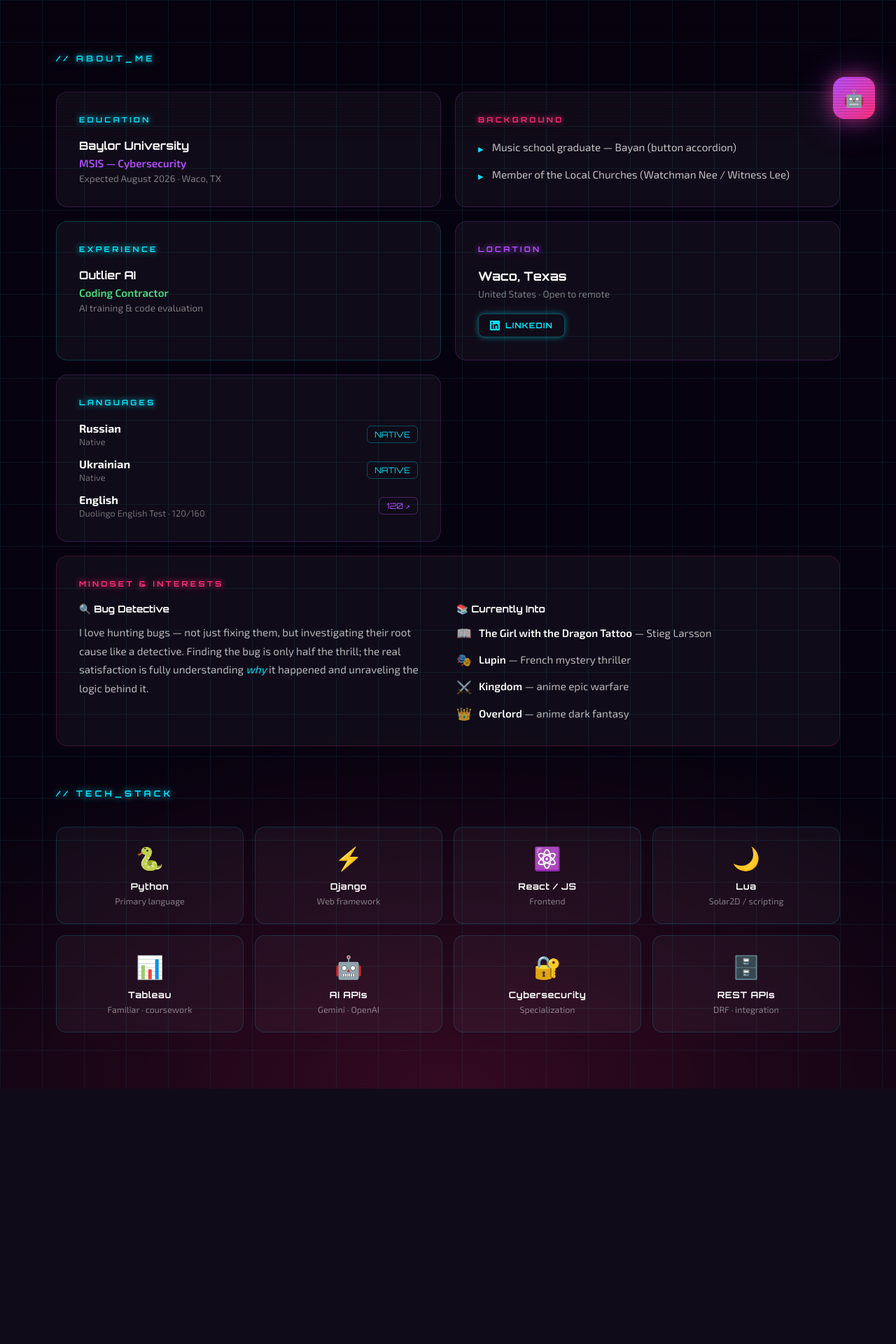
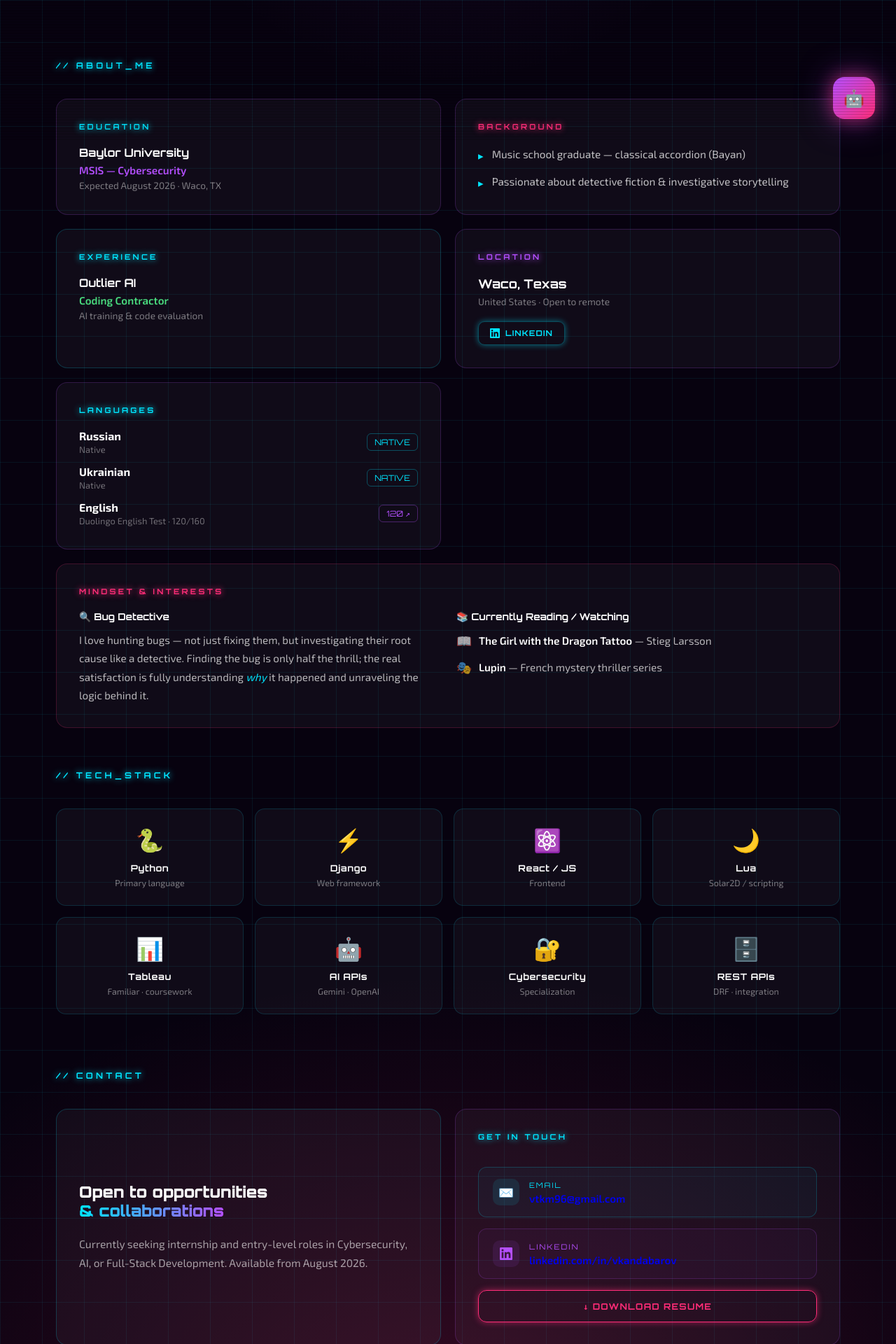
Before and after one commit to vitalii123-baylor/DjangoPortfolioBaylor, a Django app: page / in a window 1280 px wide. Shown: the part 600-2520 px from the top of the page at 70% size. Before the commit the page ends 2155 px from the top, so only its background shows below. Run offline with Django 4.2, Linux system fonts and the light colour scheme.

Commit message:
Add CV download, avatar, contact section, professional polish
- Add VK avatar with rotating neon rings and online status dot
- Add Contact section: email, LinkedIn, Download Resume button
- PDF resume served from static/Profile.pdf with direct download
- Remove anime and church from About — reframed professionally
- Fix Portfolio AI Bot project link to point to home page (/)
- Download CV button in hero now downloads PDF directly

Co-Authored-By: Claude Sonnet 4.6 <noreply@anthropic.com>

```diff
--- a/apps/core/templates/core/home.html
+++ b/apps/core/templates/core/home.html
@@ -216,6 +216,10 @@
         from { opacity:0; transform:translateY(10px); }
         to   { opacity:1; transform:translateY(0); }
     }
+    @keyframes spin {
+        from { transform:rotate(0deg); }
+        to   { transform:rotate(360deg); }
+    }
     @keyframes blink { 0%,100%{opacity:1} 50%{opacity:0} }
     .cursor { display:inline-block; width:2px; height:1em; background:var(--cyan); margin-left:3px; vertical-align:middle; animation:blink 1s infinite; box-shadow:0 0 8px var(--cyan); }
     .floating         { animation: float 5s ease-in-out infinite; }
@@ -341,12 +345,25 @@
 
             <div style="display:flex; gap:14px; flex-wrap:wrap;">
                 <a href="{% url 'projects' %}" class="btn-neon">View Projects</a>
-                <a href="/api/expenses/dashboard/" class="btn-pink">Launch App</a>
+                <a href="{% static 'Profile.pdf' %}" download="Vitalii_Kandabarov_CV.pdf" class="btn-pink">↓ Download CV</a>
             </div>
         </div>
 
-        <!-- RETRO SUN VISUAL -->
+        <!-- AVATAR + SUN VISUAL -->
         <div style="display:flex; flex-direction:column; align-items:center; gap:0;">
+
+            <!-- Avatar -->
+            <div style="position:relative; margin-bottom:24px;">
+                <div style="width:110px; height:110px; border-radius:50%; background:linear-gradient(135deg,var(--purple),var(--pink)); display:flex; align-items:center; justify-content:center; font-family:'Orbitron',monospace; font-size:2rem; font-weight:900; color:#fff; box-shadow:0 0 30px var(--pink-glow), 0 0 60px var(--purple-glow); position:relative; z-index:1;">
+                    VK
+                </div>
+                <!-- rotating ring -->
+                <div style="position:absolute; inset:-6px; border-radius:50%; border:2px solid transparent; border-top-color:var(--cyan); border-right-color:var(--purple); animation:spin 4s linear infinite;"></div>
+                <div style="position:absolute; inset:-12px; border-radius:50%; border:1px solid transparent; border-bottom-color:var(--pink); border-left-color:rgba(0,229,255,0.3); animation:spin 8s linear infinite reverse;"></div>
+                <!-- status dot -->
+                <div style="position:absolute; bottom:6px; right:6px; width:14px; height:14px; background:#4ade80; border-radius:50%; border:2px solid var(--bg); box-shadow:0 0 8px #4ade80; z-index:2;"></div>
+            </div>
+
             <div class="sun-scene">
                 <!-- sonar rings behind sun -->
                 <div class="sun-rings">
@@ -406,11 +423,11 @@
             <div style="display:flex; flex-direction:column; gap:13px; font-size:0.95rem; color:rgba(255,255,255,0.75); line-height:1.6;">
                 <div style="display:flex; align-items:flex-start; gap:12px;">
                     <span style="color:var(--cyan); flex-shrink:0; margin-top:2px;">▸</span>
-                    <span>Music school graduate — Bayan (button accordion)</span>
+                    <span>Music school graduate — classical accordion (Bayan)</span>
                 </div>
                 <div style="display:flex; align-items:flex-start; gap:12px;">
                     <span style="color:var(--cyan); flex-shrink:0; margin-top:2px;">▸</span>
-                    <span>Member of the Local Churches (Watchman Nee / Witness Lee)</span>
+                    <span>Passionate about detective fiction & investigative storytelling</span>
                 </div>
             </div>
         </div>
@@ -481,7 +498,7 @@
                     </p>
                 </div>
                 <div>
-                    <div style="font-family:'Orbitron',monospace; font-size:0.85rem; font-weight:700; color:#fff; margin-bottom:12px;">📚 Currently Into</div>
+                    <div style="font-family:'Orbitron',monospace; font-size:0.85rem; font-weight:700; color:#fff; margin-bottom:12px;">📚 Currently Reading / Watching</div>
                     <div style="display:flex; flex-direction:column; gap:10px; font-size:0.95rem; color:rgba(255,255,255,0.7); line-height:1.6;">
                         <div style="display:flex; align-items:center; gap:10px;">
                             <span style="font-size:1.1rem;">📖</span>
@@ -489,15 +506,7 @@
                         </div>
                         <div style="display:flex; align-items:center; gap:10px;">
                             <span style="font-size:1.1rem;">🎭</span>
-                            <span><span style="color:#fff; font-weight:600;">Lupin</span> — French mystery thriller</span>
-                        </div>
-                        <div style="display:flex; align-items:center; gap:10px;">
-                            <span style="font-size:1.1rem;">⚔️</span>
-                            <span><span style="color:#fff; font-weight:600;">Kingdom</span> — anime epic warfare</span>
-                        </div>
-                        <div style="display:flex; align-items:center; gap:10px;">
-                            <span style="font-size:1.1rem;">👑</span>
-                            <span><span style="color:#fff; font-weight:600;">Overlord</span> — anime dark fantasy</span>
+                            <span><span style="color:#fff; font-weight:600;">Lupin</span> — French mystery thriller series</span>
                         </div>
                     </div>
                 </div>
@@ -559,6 +568,60 @@
             <div class="skill-icon">🗄️</div>
             <div class="skill-name">REST APIs</div>
             <div class="skill-sub">DRF · integration</div>
+        </div>
+
+    </div>
+</div>
+
+<!-- ═══════════ CONTACT ═══════════ -->
+<div class="reveal" style="max-width:1200px; margin:0 auto; padding:0 40px 100px;">
+    <div class="section-label">// CONTACT</div>
+
+    <div style="display:grid; grid-template-columns:1fr 1fr; gap:20px;">
+
+        <div class="about-card" style="border-color:rgba(0,229,255,0.2); display:flex; flex-direction:column; justify-content:center; gap:20px;">
+            <div style="font-family:'Orbitron',monospace; font-size:1.4rem; font-weight:900; line-height:1.2;">
+                Open to opportunities<br>
+                <span style="background:linear-gradient(90deg,var(--cyan),var(--purple)); -webkit-background-clip:text; -webkit-text-fill-color:transparent;">& collaborations</span>
+            </div>
+            <p style="font-size:0.97rem; color:rgba(255,255,255,0.6); line-height:1.75;">
+                Currently seeking internship and entry-level roles in Cybersecurity, AI, or Full-Stack Development. Available from August 2026.
+            </p>
+        </div>
+
+        <div class="about-card" style="display:flex; flex-direction:column; gap:16px;">
+            <div class="about-label" style="color:var(--cyan); text-shadow:0 0 10px var(--cyan);">GET IN TOUCH</div>
+
+            <a href="mailto:vtkm96@gmail.com"
+               style="display:flex; align-items:center; gap:14px; text-decoration:none; padding:16px 20px; background:rgba(0,229,255,0.04); border:1px solid rgba(0,229,255,0.2); border-radius:12px; transition:0.3s; group;"
+               onmouseover="this.style.borderColor='var(--cyan)';this.style.boxShadow='0 0 16px var(--cyan-glow)'"
+               onmouseout="this.style.borderColor='rgba(0,229,255,0.2)';this.style.boxShadow='none'">
+                <div style="width:38px;height:38px;background:rgba(0,229,255,0.1);border-radius:10px;display:flex;align-items:center;justify-content:center;font-size:1.1rem;flex-shrink:0;">✉️</div>
+                <div>
+                    <div style="font-family:'Orbitron',monospace;font-size:0.65rem;color:var(--cyan);letter-spacing:0.2em;margin-bottom:3px;">EMAIL</div>
+                    <div style="font-size:0.95rem;font-weight:600;">vtkm96@gmail.com</div>
+                </div>
+            </a>
+
+            <a href="https://www.linkedin.com/in/vkandabarov/" target="_blank" rel="noopener"
+               style="display:flex; align-items:center; gap:14px; text-decoration:none; padding:16px 20px; background:rgba(180,79,255,0.04); border:1px solid rgba(180,79,255,0.2); border-radius:12px; transition:0.3s;"
+               onmouseover="this.style.borderColor='var(--purple)';this.style.boxShadow='0 0 16px var(--purple-glow)'"
+               onmouseout="this.style.borderColor='rgba(180,79,255,0.2)';this.style.boxShadow='none'">
+                <div style="width:38px;height:38px;background:rgba(180,79,255,0.1);border-radius:10px;display:flex;align-items:center;justify-content:center;flex-shrink:0;">
+                    <svg width="18" height="18" viewBox="0 0 24 24" fill="var(--purple)"><path d="M20.447 20.452h-3.554v-5.569c0-1.328-.027-3.037-1.852-3.037-1.853 0-2.136 1.445-2.136 2.939v5.667H9.351V9h3.414v1.561h.046c.477-.9 1.637-1.85 3.37-1.85 3.601 0 4.267 2.37 4.267 5.455v6.286zM5.337 7.433a2.062 2.062 0 01-2.063-2.065 2.064 2.064 0 112.063 2.065zm1.782 13.019H3.555V9h3.564v11.452zM22.225 0H1.771C.792 0 0 .774 0 1.729v20.542C0 23.227.792 24 1.771 24h20.451C23.2 24 24 23.227 24 22.271V1.729C24 .774 23.2 0 22.222 0h.003z"/></svg>
+                </div>
+                <div>
+                    <div style="font-family:'Orbitron',monospace;font-size:0.65rem;color:var(--purple);letter-spacing:0.2em;margin-bottom:3px;">LINKEDIN</div>
+                    <div style="font-size:0.95rem;font-weight:600;">linkedin.com/in/vkandabarov</div>
+                </div>
+            </a>
+
+            <a href="{% static 'Profile.pdf' %}" download="Vitalii_Kandabarov_CV.pdf"
+               style="display:flex; align-items:center; justify-content:center; gap:10px; text-decoration:none; padding:14px; background:transparent; border:1px solid var(--pink); border-radius:12px; font-family:'Orbitron',monospace; font-size:0.78rem; font-weight:700; letter-spacing:0.1em; color:var(--pink); box-shadow:0 0 10px var(--pink-glow); transition:0.3s;"
+               onmouseover="this.style.background='rgba(255,45,120,0.1)';this.style.boxShadow='0 0 24px var(--pink)'"
+               onmouseout="this.style.background='transparent';this.style.boxShadow='0 0 10px var(--pink-glow)'">
+                ↓ DOWNLOAD RESUME
+            </a>
         </div>
 
     </div>
--- a/apps/core/views.py
+++ b/apps/core/views.py
@@ -33,7 +33,7 @@ def projects(request):
         {
             'title': 'Portfolio AI Assistant',
             'desc': 'A personalized AI assistant embedded in this portfolio — trained on my professional profile, stack, and cybersecurity domain knowledge.',
-            'url': '#',
+            'url': '/',
             'icon': '🛡️',
             'tech': ['Gemini AI', 'Django', 'NLP'],
             'module_tag': 'SECURITY · BOT',
```
Also changed, not shown: 1 other file.
